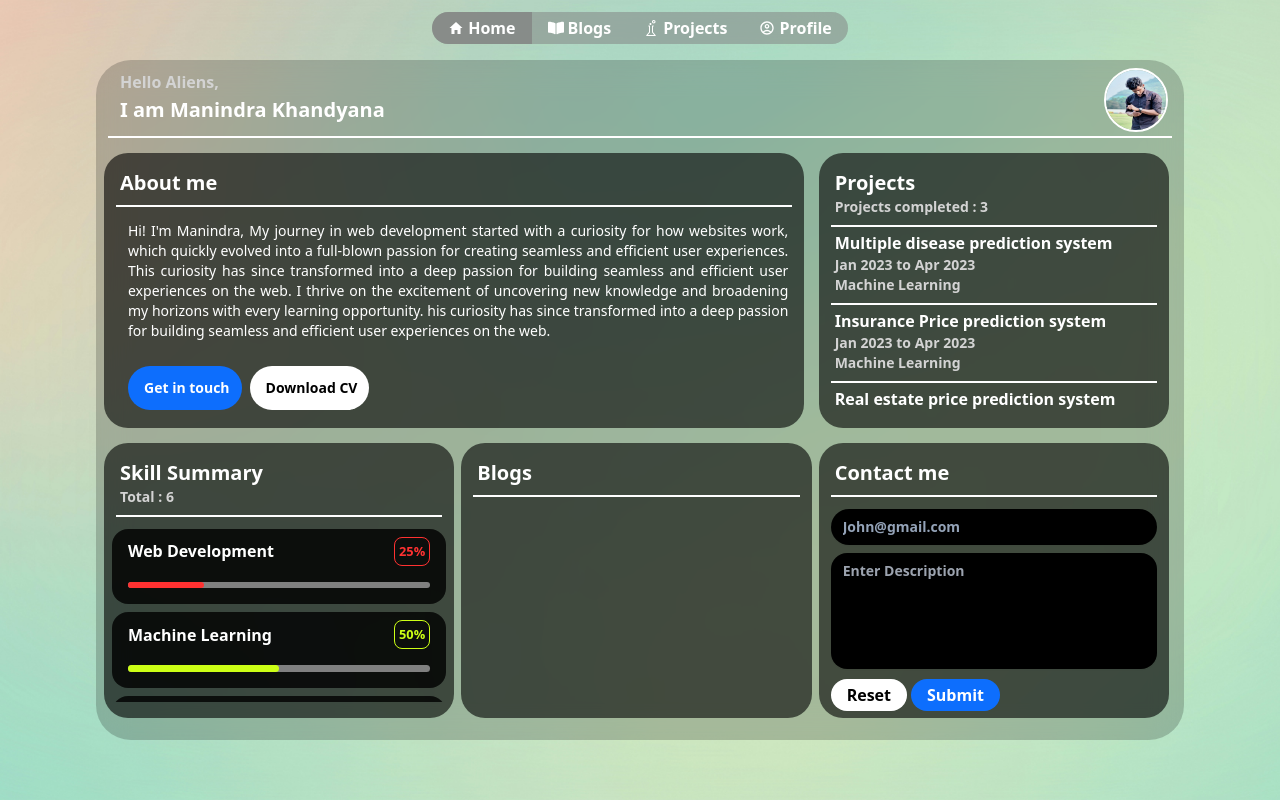
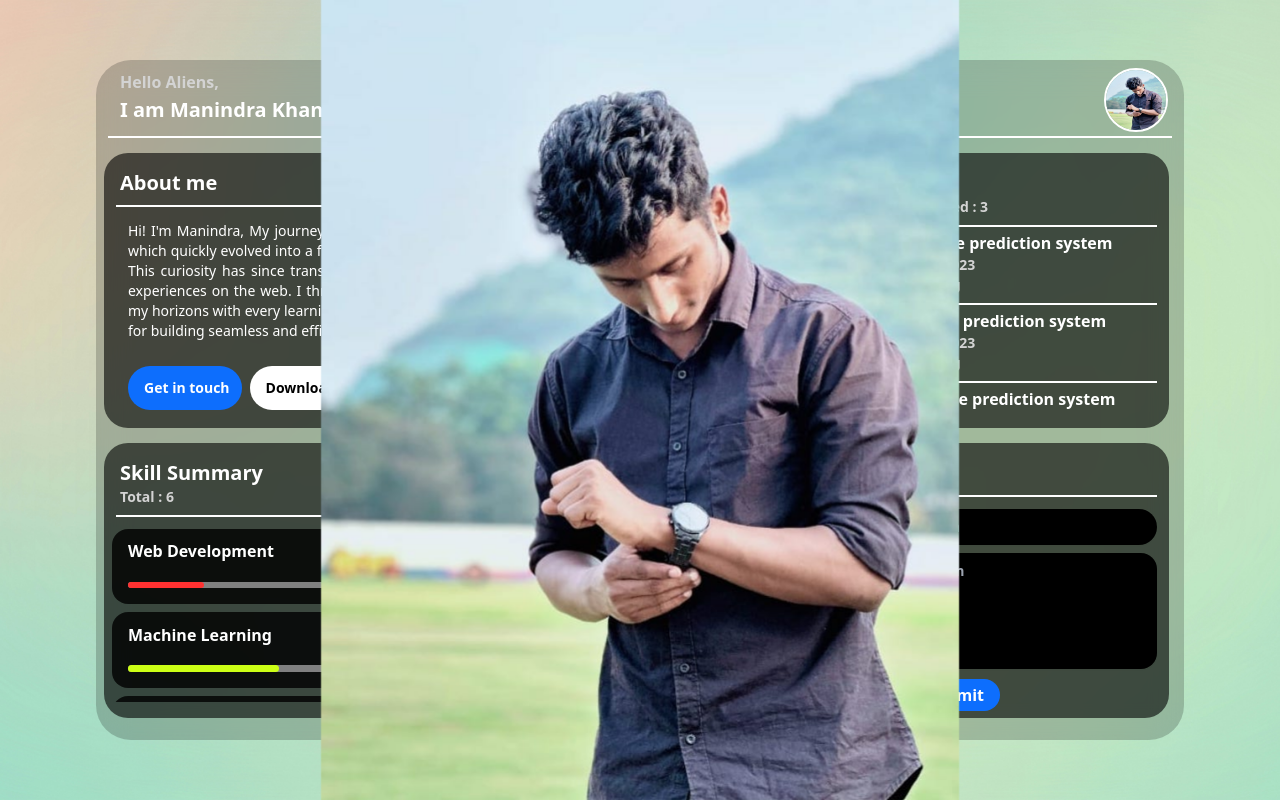
Before and after one commit to Manindra289/responsive_portfolio, a React (Create React App) app: page / in a window 1280 px wide. Both pictures are taken after a click on the element 1136 px from the left and 96 px from the top of the page. Built offline with nearby package versions, Linux system fonts and the light colour scheme.

Commit message:
added images

```diff
--- a/src/components/Menu_bar/Menu_bar.js
+++ b/src/components/Menu_bar/Menu_bar.js
@@ -1,7 +1,23 @@
 
 import styles from './Menu_bar.module.css'
 import myimg from '../../assets/myImg.png'
-const Menu_bar = () => {
+const Menu_bar = (props) => {
+
+
+  const handleClick = () =>
+    {
+      if(props.data === false){
+        let x = document.body.getElementsByClassName('preview')
+        x[0].style.visibility = "visible"
+        props.func2({name:"profile"})
+        props.func(true)
+      }
+      else
+      {
+        console.log("Not clicked")
+      }
+    }
+
   return (
     <>
     {/* <div className={ [styles['container1'],].join(' ')}> */}
@@ -11,7 +27,7 @@ const Menu_bar = () => {
         <h1 id={styles['th1']} className='2xl:text-5xl text-white max-sm:p-0 p-[0.1rem] pl-0 max-sm:text-base text-xl ml-[1.5rem] font-bold'>I am Manindra Khandyana</h1>
 
     </div>
-    <div className={styles['profile']}>
+    <div onClick={handleClick} className={styles['profile']}>
       <img className ={styles['pic']} src={myimg} alt="profile pic" />
     </div>
     </div>
--- /dev/null
+++ b/src/components/Project/Project.css
@@ -0,0 +1,36 @@
+.smallest_scn
+{
+    border-radius:35px;
+    background-color: rgba(6, 6, 6, 0.2);
+    backdrop-filter: blur(15px);
+    /* width: 85vw; */
+}
+.preview{
+    /* position: absolute;
+    top: 0;
+    height: 90%;
+    width: 90%;
+    z-index: +1;
+    display: flex;
+    justify-content: center; Align items horizontally in the center */
+    display: flex;
+    justify-content: center;
+    z-index: +1;
+    position: fixed;
+    top:0;
+    left:0;
+    height: 100vh;
+    width: 100vw;
+    /* visibility is hidden when not clicked when the icon is clicked, set to visilbe once again clicked */
+    visibility:hidden;
+  }
+@media  (max-width: 600px) {
+
+    .imge {
+        position: fixed;
+        top:2rem;
+        width: 100%;
+        height: 400px;
+    }
+
+}
--- a/src/components/Project/Project.js
+++ b/src/components/Project/Project.js
@@ -1,5 +1,5 @@
 import React from 'react'
-import Style from './Project.module.css'
+import Style from './Project.css'
 import AboutMe from '../AboutMe/AboutMe'
 // import 'bootstrap/dist/css/bootstrap.min.css';
 import Menu_bar from '../Menu_bar/Menu_bar';
@@ -7,12 +7,63 @@ import Projects from '../Projects/Projects';
 import Skills from '../Skills/Skills';
 import Form from '../Form/Form'
 import Blog from '../Blog/Blog';
+import { useState,useReducer } from 'react';
+import webdevImg from '../../assets/Course_1_front_end.png';
+import MLImg from '../../assets/ML_Certificate.png';
+import myimg from '../../assets/myImg.png'
+
 const Project = () => {
+  const [visible,setvisible] = useState(false);
+  const [certficate,dispatch] = useReducer(reducer,0);
+  function reducer(state,action)
+  {
+    // console.log(action.name)
+    if(action.name === 'profile'){
+      state = myimg;
+      return state;
+    }
+    else if(action.name==='Web Development')
+      {
+        state = webdevImg;
+        return state;
+      }
+    else if(action.name === 'Machine Learning')
+      {
+        state = MLImg;
+        return state;
+      }
+      else
+      {
+        state = 0;
+        return state;
+      }
+
+  }
+  function handleClick()
+  {
+    if(visible === true)
+      {
+        let x = document.body.getElementsByClassName('preview')
+        x[0].style.visibility = "hidden"
+        setvisible(false)
+        dispatch({name:0})
+      }
+  }
+
+
+
+
+
+
+
   return (
+    <>
     <div className='w-[100vw] lg:h-[100vh] lg:grid-rows-1 lg:grid-cols-1 grid grid-cols-1'>
-      <div className={[' max-lg:flex max-lg:flex-col lg:grid lg:grid-rows-8 lg:grid-cols-12 max-lg:mt-14 lg:self-center justify-self-center lg:h-[85vh] w-[85vw]',Style['smallest_scn']].join(' ')}>
+      <div className=' max-lg:flex max-lg:flex-col lg:grid lg:grid-rows-8 lg:grid-cols-12 max-lg:mt-14 lg:self-center justify-self-center lg:h-[85vh] w-[85vw] smallest_scn' >
         {/* <div className='absolute -top-10 max-lg:invisible'> */}
-        <div className='row-span-1 col-span-12'><Menu_bar/></div>
+        <div className='row-span-1 col-span-12'>
+          <Menu_bar data = {visible} func = {setvisible} func2 = {dispatch}/>
+          </div>
         <div className='flex flex-col lg:grid lg:row-span-12 lg:col-span-12 lg:w-[100%] lg:grid-rows-2 lg:grid-cols-12 p-2'>
           <div className=' col-span-12  lg:col-span-8 lg:justify-self-center '>
             <AboutMe/>
@@ -21,7 +72,7 @@ const Project = () => {
             <Projects/>
           </div>
           <div className=' lg:col-span-4'>
-            <Skills/>
+            <Skills func={dispatch} visfunc = {setvisible}/>
           </div>
           <div className=' lg:col-span-4'>
             <Blog/>
@@ -33,6 +84,10 @@ const Project = () => {
       </div>
 
     </div>
+    <div className='preview' onClick={handleClick} >
+    <img className='imge' src={certficate} alt='This is pic'/>
+  </div>
+  </>
   )
 }
 export default Project
--- a/src/components/Project/Project.module.css
+++ /dev/null
@@ -1,7 +0,0 @@
-.smallest_scn
-{
-    border-radius:35px;
-    background-color: rgba(6, 6, 6, 0.2);
-    backdrop-filter: blur(15px);
-    /* width: 85vw; */
-}
--- a/src/components/Skills/Skill_component/Skill_component.js
+++ b/src/components/Skills/Skill_component/Skill_component.js
@@ -3,7 +3,13 @@ import './Skill_component.css'
 const Skill_component = (props) => {
   return (
     <>
-    <div className='s_item'>
+    <div className='s_item'  onClick={()=>{
+      console.log(props.data.name );
+      props.func({name:props.data.name});
+      let x = document.body.getElementsByClassName('preview')
+      x[0].style.visibility = "visible";
+      props.visfunc(true);
+    }}>
     <div className='s_i2 '>
             <h1 className='sih1'>{props.data.name}</h1>
             <h1 className='s_m' style={{
--- a/src/components/Skills/Skills.js
+++ b/src/components/Skills/Skills.js
@@ -1,7 +1,7 @@
 import React from 'react'
 import styles from './Skills.module.css'
 import Skill_component from './Skill_component/Skill_component'
-const Skills = () => {
+const Skills = (props) => {
     let arr = [
         {
             name:"Web Development",
@@ -42,7 +42,7 @@ const Skills = () => {
         {
         arr.map(
                 (a)=>(
-                    <Skill_component data = {a} />
+                    <Skill_component data = {a} func={props.func} visfunc ={props.visfunc}/>
                 )
             )
         }
```
